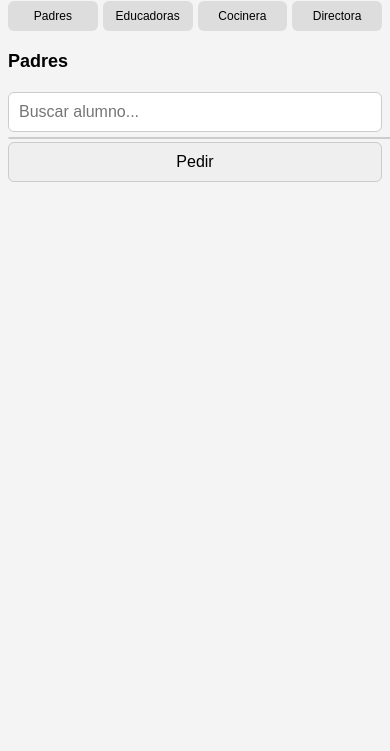
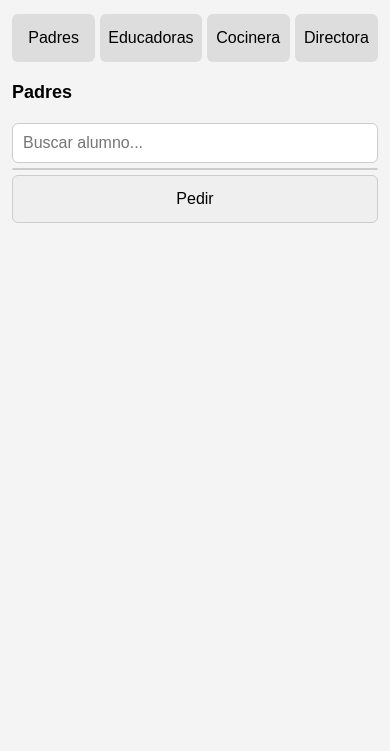
Before and after one commit to samara-saldana/ComedorJardin, a plain HTML site: page index.html in a window 390 px wide. Shown: the part 93-844 px from the top of the page. Drawn offline with Linux system fonts and the light colour scheme; no server answers.

Commit message:
Refactor styles.css for improved layout and responsiveness

```diff
--- a/styles.css
+++ b/styles.css
@@ -4,6 +4,9 @@ body {
   background: #f4f4f4;
   margin: 0;
   padding: 10px;
+  width: 100%;
+  overflow-x: hidden;
+  box-sizing: border-box;
 }
 
 /* 🔹 TABS */
@@ -71,10 +74,10 @@ input, button {
   max-height: 150px;
   overflow-y: auto;
   background: white;
-  position: absolute;
-  width: 100%; /* 🔥 antes 250px */
+  width: 100%;
   z-index: 10;
   border-radius: 6px;
+  box-sizing: border-box;
 }
 
 .opcion {
@@ -114,3 +117,34 @@ input, button {
     padding: 10px;
   }
 }
+
+* {
+  box-sizing: border-box;
+}
+
+html {
+  font-size: 18px;
+}
+
+button {
+  min-height: 48px;
+}
+
+@media (max-width: 600px) {
+
+  body {
+    padding: 12px;
+  }
+
+  .tabs button {
+    font-size: 16px;
+  }
+
+  .card {
+    font-size: 16px;
+  }
+
+  input {
+    font-size: 16px;
+  }
+}
```
